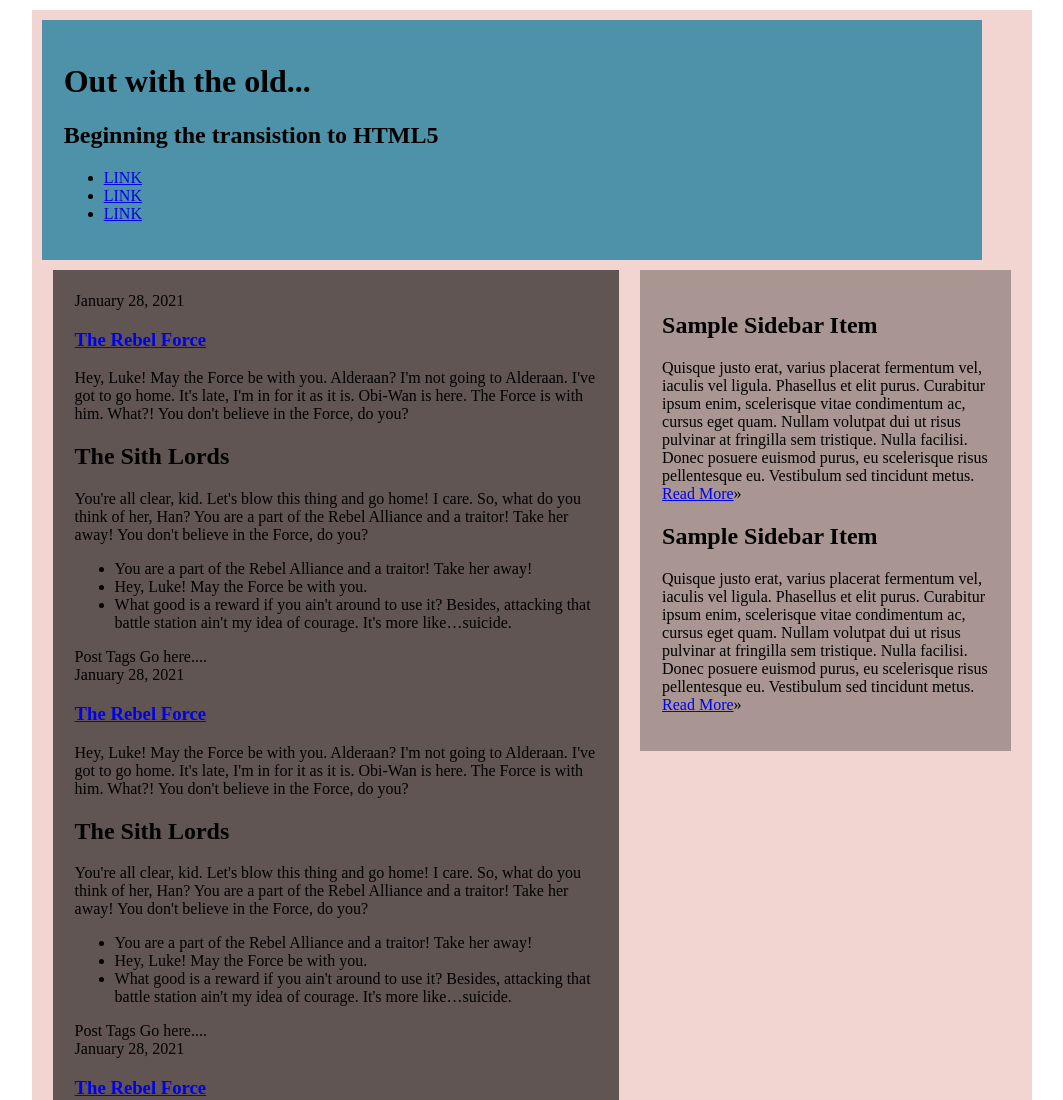
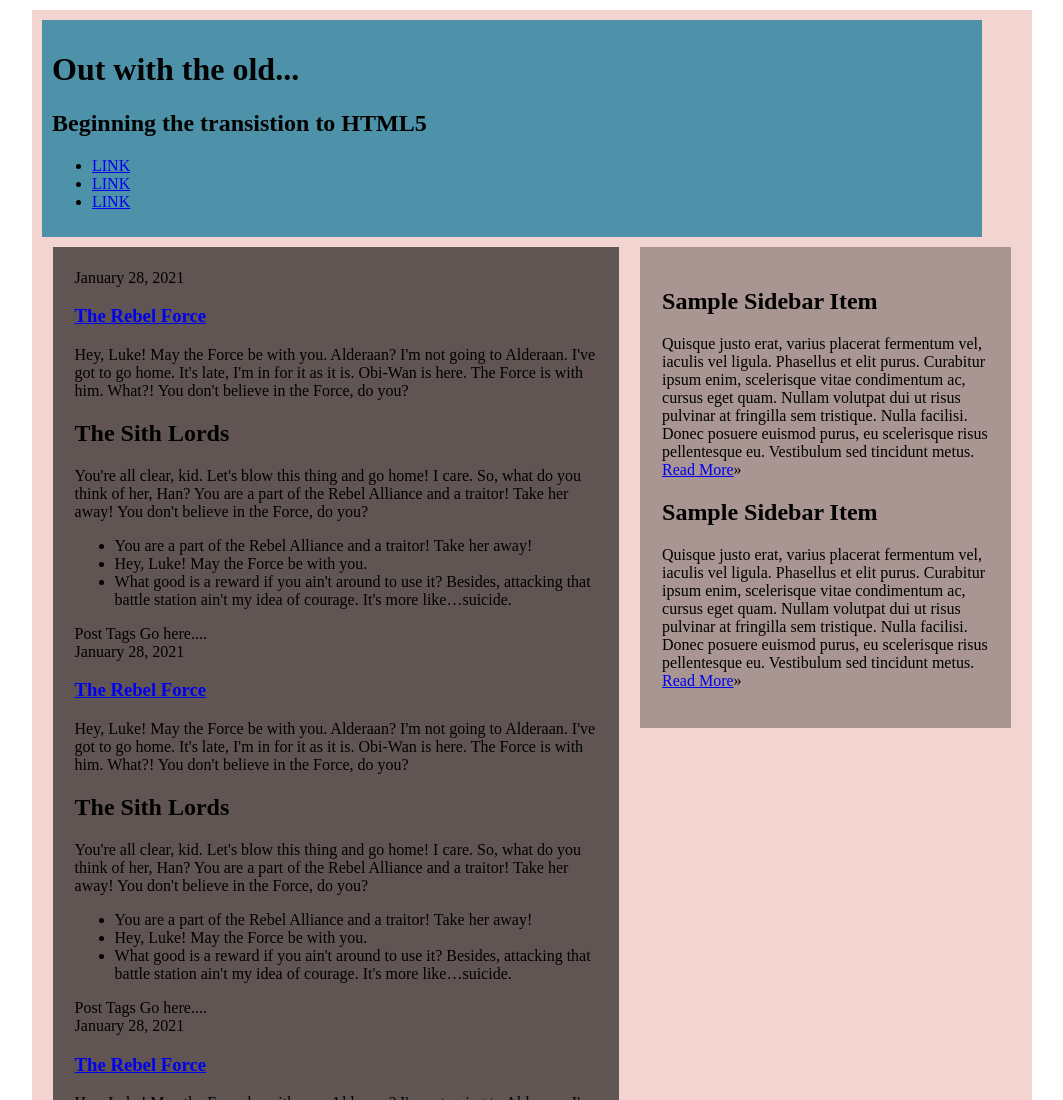
Before and after one commit to cisainz/ifsc-3342, a plain HTML site: page Grid/grid_index.html in a window 1280 px wide. Shown: the top 1100 px of the page, without its empty margins (108-1171 px from the left). Drawn offline with Linux system fonts and the light colour scheme.

Commit message:
Grid 1.4.4

```diff
--- a/Grid/grid-style.css
+++ b/Grid/grid-style.css
@@ -33,7 +33,7 @@ header.primary {
   background: #4D92A8;
   /* 20px */
   margin: 10px;
-  padding: 2.173%;
+  padding: 10px;
   float: left;
 }
 
```
